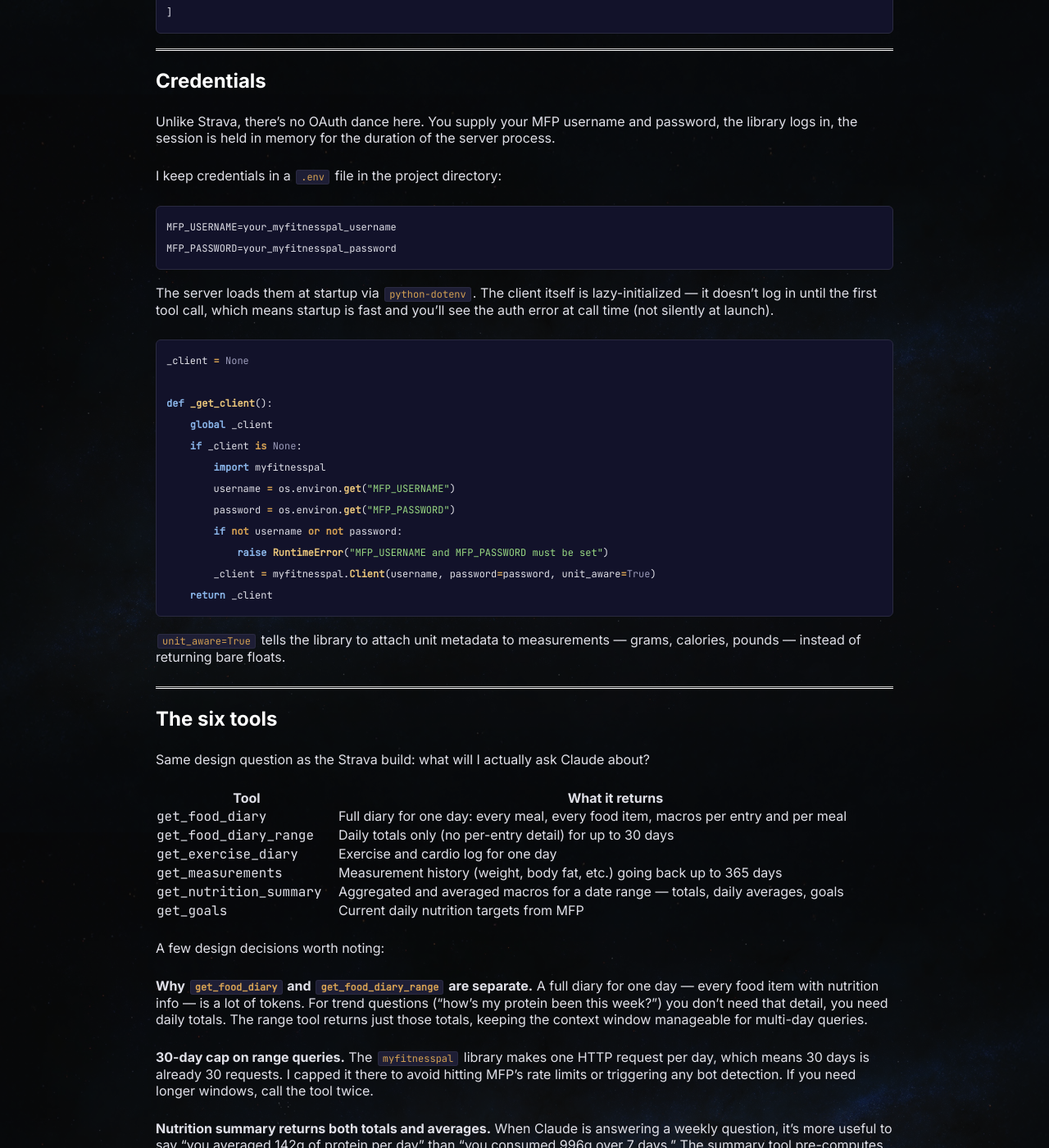
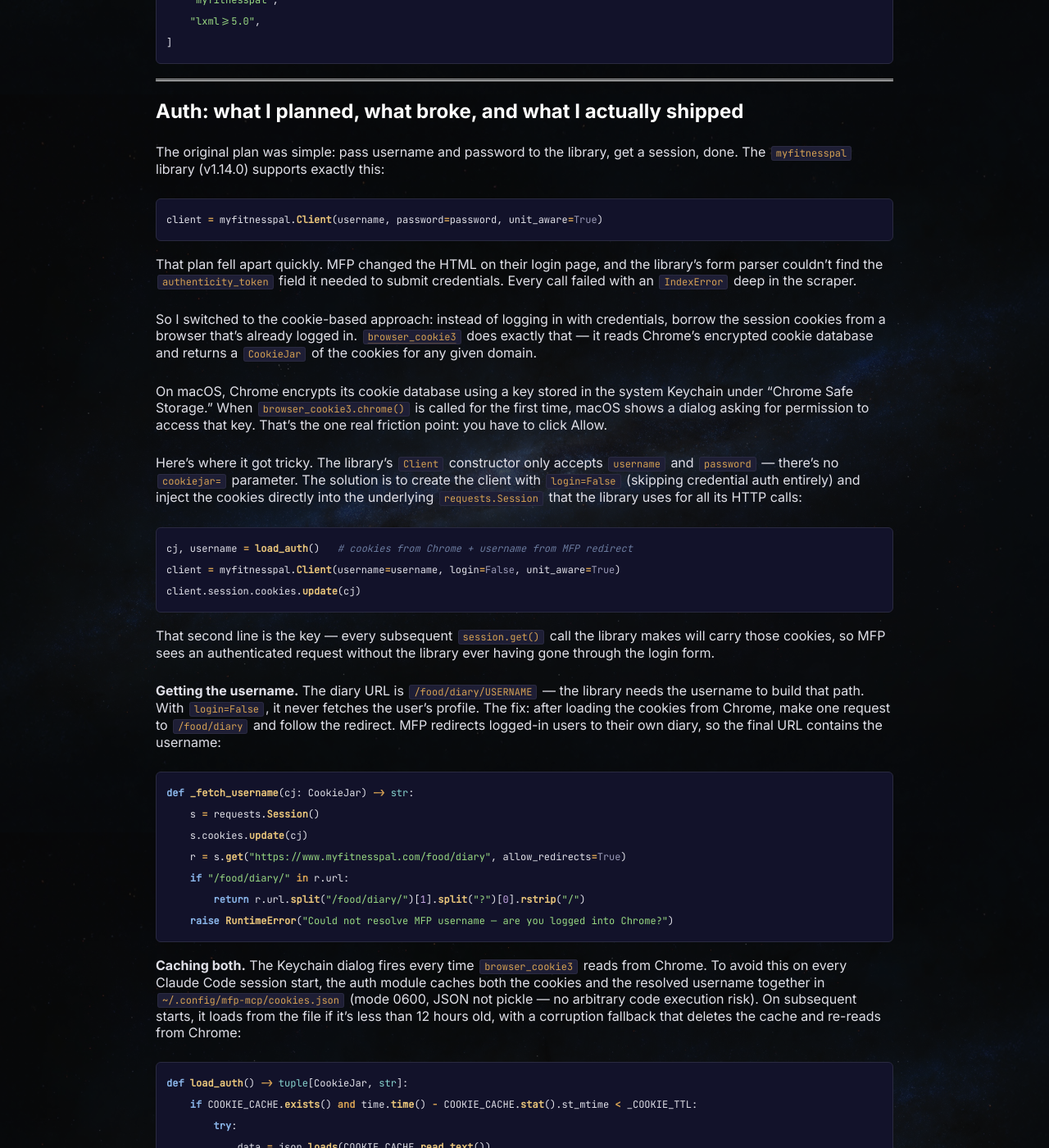
Before and after one commit to IcaroBichir/infocrazy, a Jekyll site: the page built from _posts/2026-05-05-mfp-mcp-part-2-the-build.markdown, in a window 1280 px wide and 1400 px high, scrolled down 1685 px. Shown: the whole window at 82% size. Built offline with Jekyll 4.4.1, drawn with Linux system fonts in a browser that asks for light colours; nearby versions of some CDN libraries; some of the changed text lies outside the part shown.

Commit message:
Update MFP MCP blog posts to match actual implementation
Part 1:
- Remove incorrect mention of .env credentials; auth is cookie-based

Part 2:
- Stack: add browser-cookie3, requests, click to dependency list
- Auth section: replace fictional Client(cookiejar=) v2 narrative with
  actual approach: login=False + session.cookies.update(cj) injection,
  _fetch_username() via /food/diary redirect, JSON cache (not pickle),
  os.open(0o600) for secure file creation
- FastMCP snippet: add instructions= parameter, use MFPClient() per call
- Setup commands: pip install -e . instead of manual package list,
  mfp-mcp auth instead of python3 -c warmup,
  mfp-mcp serve instead of python3 server.py,
  cache path ~/.config/mfp-mcp/cookies.json instead of ~/.mfp_cookies.pkl

Co-Authored-By: Claude Sonnet 4.6 <noreply@anthropic.com>

````diff
--- a/_posts/2026-05-05-mfp-mcp-part-1-why-i-built-it.markdown
+++ b/_posts/2026-05-05-mfp-mcp-part-1-why-i-built-it.markdown
@@ -99,7 +99,7 @@ That's the destination. Right now I'm building the roads.
 
 My nutrition data is more personal than my workout data. Weight trends, eating patterns, bad weeks — this is not something I'm comfortable routing through third-party infrastructure.
 
-The MFP MCP runs entirely on my machine. Credentials live in a `.env` file. Nothing is logged, cached to cloud storage, or transmitted beyond the MFP website to fetch the data. Same philosophy as the Strava server: Claude talks to a local process, the local process talks to the data source, nothing else is in the loop.
+The MFP MCP runs entirely on my machine. Auth is handled via your existing Chrome browser session — no credentials to store, no `.env` file. Nothing is logged, cached to cloud storage, or transmitted beyond the MFP website to fetch the data. Same philosophy as the Strava server: Claude talks to a local process, the local process talks to the data source, nothing else is in the loop.
 
 ---
 
--- a/_posts/2026-05-05-mfp-mcp-part-2-the-build.markdown
+++ b/_posts/2026-05-05-mfp-mcp-part-2-the-build.markdown
@@ -19,7 +19,7 @@ date: 2026-05-05T10:00:00-04:00
 </div>
 </section><!-- /#table-of-contents -->
 
-In [part one](/tech/building-my-health-dashboard-part-1-why-myfitnesspal-needed-an-mcp/) I explained why I built this and where it fits in the larger health dashboard I'm working toward. Now let's talk about the implementation — including the part where my Python version refused to cooperate.
+In [part one](/tech/building-my-health-dashboard-part-1-why-myfitnesspal-needed-an-mcp/) I explained why I built this and where it fits in the larger health dashboard I'm working toward. Now let's talk about the implementation — including the part where my Python version refused to cooperate, and the part where the auth model changed under me mid-build.
 
 ---
 
@@ -35,14 +35,16 @@ It's not pretty in principle. In practice, it works, and it covers everything I
 
 ### Stack
 
-Four dependencies, each doing one thing:
+Five dependencies, each doing one thing:
 
 - **`mcp[cli]`** — Anthropic's Python SDK for building MCP servers
 - **`myfitnesspal`** — web scraper / unofficial API client for MFP
-- **`python-dotenv`** — load credentials from a `.env` file
 - **`lxml>=5.0`** — HTML parser; `myfitnesspal` depends on it
+- **`browser-cookie3`** — reads Chrome's encrypted cookie store
+- **`click`** — CLI for the `auth` and `serve` commands
+- **`requests`** — used during auth to resolve the MFP username
 
-That last constraint took me longer than it should have.
+That `lxml` constraint took me longer than it should have.
 
 ---
 
@@ -60,7 +62,7 @@ src/lxml/etree.c:269768
 The fix is not to downgrade Python. The fix is to specify `lxml>=5.0`, which ships with pre-built wheels for Python 3.14:
 
 ```
-pip install "lxml>=5.0" myfitnesspal mcp[cli] python-dotenv
+pip install "lxml>=5.0" myfitnesspal mcp[cli]
 ```
 
 That resolved it immediately. I pinned this in `pyproject.toml` so it doesn't happen to anyone else who installs from the source:
@@ -70,42 +72,70 @@ That resolved it immediately. I pinned this in `pyproject.toml` so it doesn't ha
 dependencies = [
     "mcp[cli]",
     "myfitnesspal",
-    "python-dotenv",
     "lxml>=5.0",
 ]
 ```
 
 ---
 
-### Credentials
+### Auth: what I planned, what broke, and what I actually shipped
 
-Unlike Strava, there's no OAuth dance here. You supply your MFP username and password, the library logs in, the session is held in memory for the duration of the server process.
+The original plan was simple: pass username and password to the library, get a session, done. The `myfitnesspal` library (v1.14.0) supports exactly this:
 
-I keep credentials in a `.env` file in the project directory:
-
-```
-MFP_USERNAME=your_myfitnesspal_username
-MFP_PASSWORD=your_myfitnesspal_password
+```python
+client = myfitnesspal.Client(username, password=password, unit_aware=True)
 ```
 
-The server loads them at startup via `python-dotenv`. The client itself is lazy-initialized — it doesn't log in until the first tool call, which means startup is fast and you'll see the auth error at call time (not silently at launch).
+That plan fell apart quickly. MFP changed the HTML on their login page, and the library's form parser couldn't find the `authenticity_token` field it needed to submit credentials. Every call failed with an `IndexError` deep in the scraper.
+
+So I switched to the cookie-based approach: instead of logging in with credentials, borrow the session cookies from a browser that's already logged in. [`browser_cookie3`](https://github.com/borisbabic/browser_cookie3) does exactly that — it reads Chrome's encrypted cookie database and returns a `CookieJar` of the cookies for any given domain.
+
+On macOS, Chrome encrypts its cookie database using a key stored in the system Keychain under "Chrome Safe Storage." When `browser_cookie3.chrome()` is called for the first time, macOS shows a dialog asking for permission to access that key. That's the one real friction point: you have to click Allow.
+
+Here's where it got tricky. The library's `Client` constructor only accepts `username` and `password` — there's no `cookiejar=` parameter. The solution is to create the client with `login=False` (skipping credential auth entirely) and inject the cookies directly into the underlying `requests.Session` that the library uses for all its HTTP calls:
 
 ```python
-_client = None
-
-def _get_client():
-    global _client
-    if _client is None:
-        import myfitnesspal
-        username = os.environ.get("MFP_USERNAME")
-        password = os.environ.get("MFP_PASSWORD")
-        if not username or not password:
-            raise RuntimeError("MFP_USERNAME and MFP_PASSWORD must be set")
-        _client = myfitnesspal.Client(username, password=password, unit_aware=True)
-    return _client
+cj, username = load_auth()   # cookies from Chrome + username from MFP redirect
+client = myfitnesspal.Client(username=username, login=False, unit_aware=True)
+client.session.cookies.update(cj)
 ```
 
-`unit_aware=True` tells the library to attach unit metadata to measurements — grams, calories, pounds — instead of returning bare floats.
+That second line is the key — every subsequent `session.get()` call the library makes will carry those cookies, so MFP sees an authenticated request without the library ever having gone through the login form.
+
+**Getting the username.** The diary URL is `/food/diary/USERNAME` — the library needs the username to build that path. With `login=False`, it never fetches the user's profile. The fix: after loading the cookies from Chrome, make one request to `/food/diary` and follow the redirect. MFP redirects logged-in users to their own diary, so the final URL contains the username:
+
+```python
+def _fetch_username(cj: CookieJar) -> str:
+    s = requests.Session()
+    s.cookies.update(cj)
+    r = s.get("https://www.myfitnesspal.com/food/diary", allow_redirects=True)
+    if "/food/diary/" in r.url:
+        return r.url.split("/food/diary/")[1].split("?")[0].rstrip("/")
+    raise RuntimeError("Could not resolve MFP username — are you logged into Chrome?")
+```
+
+**Caching both.** The Keychain dialog fires every time `browser_cookie3` reads from Chrome. To avoid this on every Claude Code session start, the auth module caches both the cookies and the resolved username together in `~/.config/mfp-mcp/cookies.json` (mode 0600, JSON not pickle — no arbitrary code execution risk). On subsequent starts, it loads from the file if it's less than 12 hours old, with a corruption fallback that deletes the cache and re-reads from Chrome:
+
+```python
+def load_auth() -> tuple[CookieJar, str]:
+    if COOKIE_CACHE.exists() and time.time() - COOKIE_CACHE.stat().st_mtime < _COOKIE_TTL:
+        try:
+            data = json.loads(COOKIE_CACHE.read_text())
+            return _list_to_cookiejar(data["cookies"]), data["username"]
+        except (json.JSONDecodeError, KeyError, OSError):
+            COOKIE_CACHE.unlink(missing_ok=True)
+    cj = browser_cookie3.chrome(domain_name="myfitnesspal.com")
+    username = _fetch_username(cj)
+    # os.open with 0o600 so the file is never world-readable, even briefly
+    fd = os.open(COOKIE_CACHE, os.O_WRONLY | os.O_CREAT | os.O_TRUNC, 0o600)
+    with os.fdopen(fd, "w") as f:
+        json.dump({"username": username, "cookies": _cookies_to_list(cj)}, f)
+    return cj, username
+```
+
+The practical result: run `mfp-mcp auth` after install, click Allow once, and you're done. It prints `Auth OK — logged in as: your_username` on success. The server works silently across every Claude Code session after that until the cache expires.
+
+`unit_aware=True` tells the library to attach unit metadata to measurements (grams, calories, pounds) rather than returning bare floats. The catch: those typed objects — `Energy`, `Mass` — aren't JSON-serializable. A `_to_number()` helper extracts `.value` from each one before returning data from a tool.
 
 ---
 
@@ -137,7 +167,14 @@ A few design decisions worth noting:
 Tool registration is the same pattern as the Strava server — `@mcp.tool()` decorator, docstring describes the tool to Claude:
 
 ```python
-mcp = FastMCP("MyFitnessPal")
+mcp = FastMCP(
+    "MyFitnessPal",
+    instructions=(
+        "Use these tools to retrieve the authenticated user's MyFitnessPal data. "
+        "Nutrition values are in grams, calories in kcal. "
+        "Always present macros clearly with labels: calories, protein, carbs, fat."
+    ),
+)
 
 @mcp.tool()
 def get_food_diary(date: str) -> dict:
@@ -148,14 +185,13 @@ def get_food_diary(date: str) -> dict:
         date: Date in YYYY-MM-DD format (e.g. "2026-05-01")
 
     Returns a dict with keys:
-    - date: the queried date
+    - date: the queried date (ISO 8601)
     - meals: list of meals, each with name, entries (food items + nutrition), and meal totals
     - daily_totals: summed nutrition across all meals
     - goals: daily nutrition targets
     """
     d = _parse_date(date)
-    client = _get_client()
-    day = client.get_date(d.year, d.month, d.day)
+    day = MFPClient().get_date(d.year, d.month, d.day)
     ...
 ```
 
@@ -165,21 +201,23 @@ Write the docstring for Claude, not for a human developer. Be explicit about arg
 
 ### Connecting to Claude Code
 
-Clone the repo, set up the venv, then register the server with one command:
+Make sure you're logged into myfitnesspal.com in Chrome, then:
 
 ```bash
 git clone https://github.com/IcaroBichir/mcp_myfitnesspal.git ~/mcp_myfitnesspal
 cd ~/mcp_myfitnesspal && python3 -m venv .venv
-.venv/bin/pip install "lxml>=5.0" "mcp[cli]" myfitnesspal python-dotenv
+.venv/bin/pip install -e .
+
+# Warm the cookie cache — macOS will show a Keychain dialog. Click Allow.
+.venv/bin/mfp-mcp auth
 
 claude mcp add -s user myfitnesspal \
-  ~/mcp_myfitnesspal/.venv/bin/python3 -- \
-  ~/mcp_myfitnesspal/server.py
+  ~/mcp_myfitnesspal/.venv/bin/mfp-mcp -- serve
 ```
 
-The `-s user` flag is the important part. It writes to `~/.claude.json` — the file Claude Code actually manages — and makes the server available globally across every session and directory. Don't manually edit `.mcp.json` files; changes there won't be picked up until the next restart and don't persist properly across sessions.
+The `auth` command reads cookies from Chrome, resolves your MFP username via the `/food/diary` redirect, and saves both to `~/.config/mfp-mcp/cookies.json`. It prints `Auth OK — logged in as: your_username` on success. Without it, the Keychain dialog appears on the first tool call inside Claude — run it here once, click Allow, and it won't appear again until the 12-hour cache expires.
 
-Credentials go in a `.env` file inside the cloned repo — `python-dotenv` loads them automatically at startup. Start a new Claude Code session after registering and the tools will be live.
+The `-s user` flag writes to `~/.claude.json` — the file Claude Code actually manages — and makes the server available globally across every session. Don't manually edit `.mcp.json` files; changes there won't be picked up properly across sessions.
 
 The README at [github.com/IcaroBichir/mcp_myfitnesspal](https://github.com/IcaroBichir/mcp_myfitnesspal) also has a single prompt you can paste into Claude Code to automate the whole setup.
 
````
